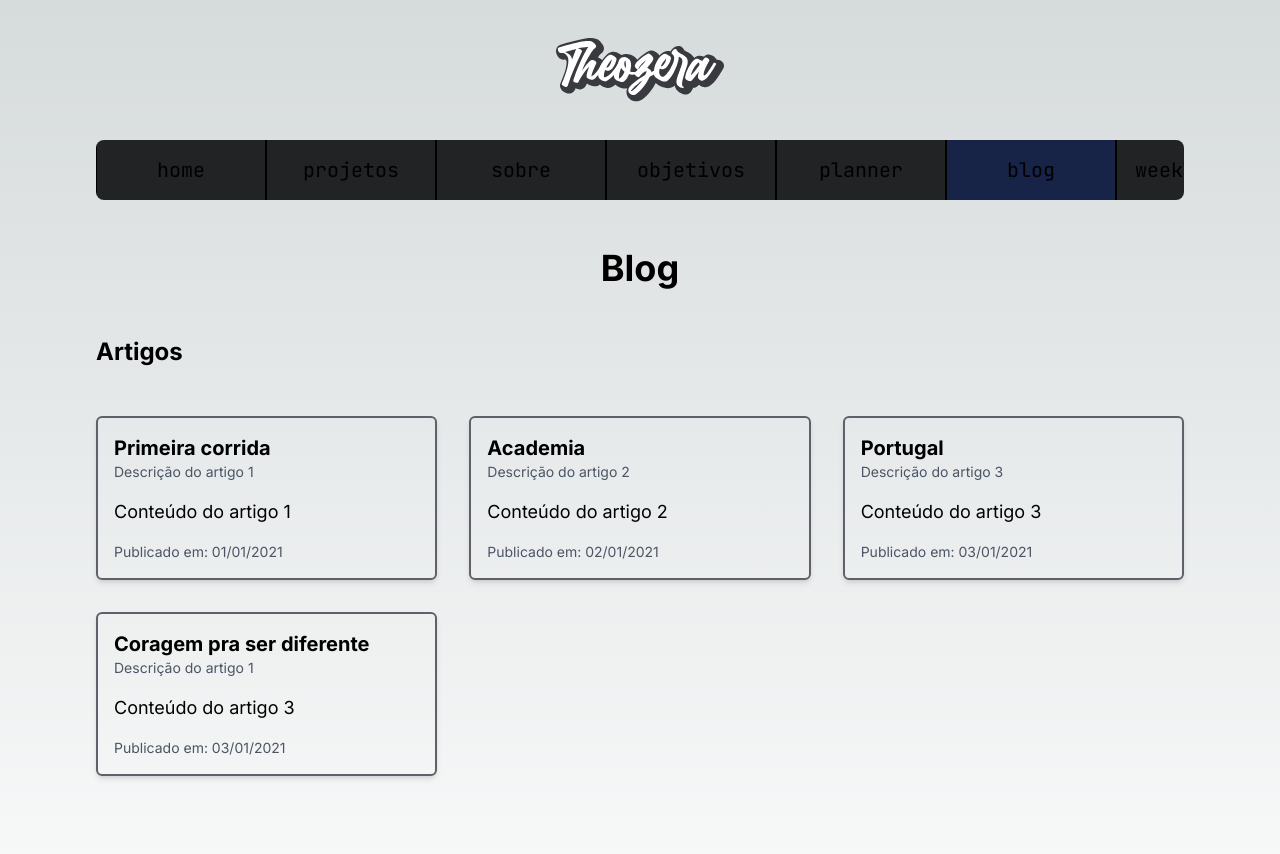
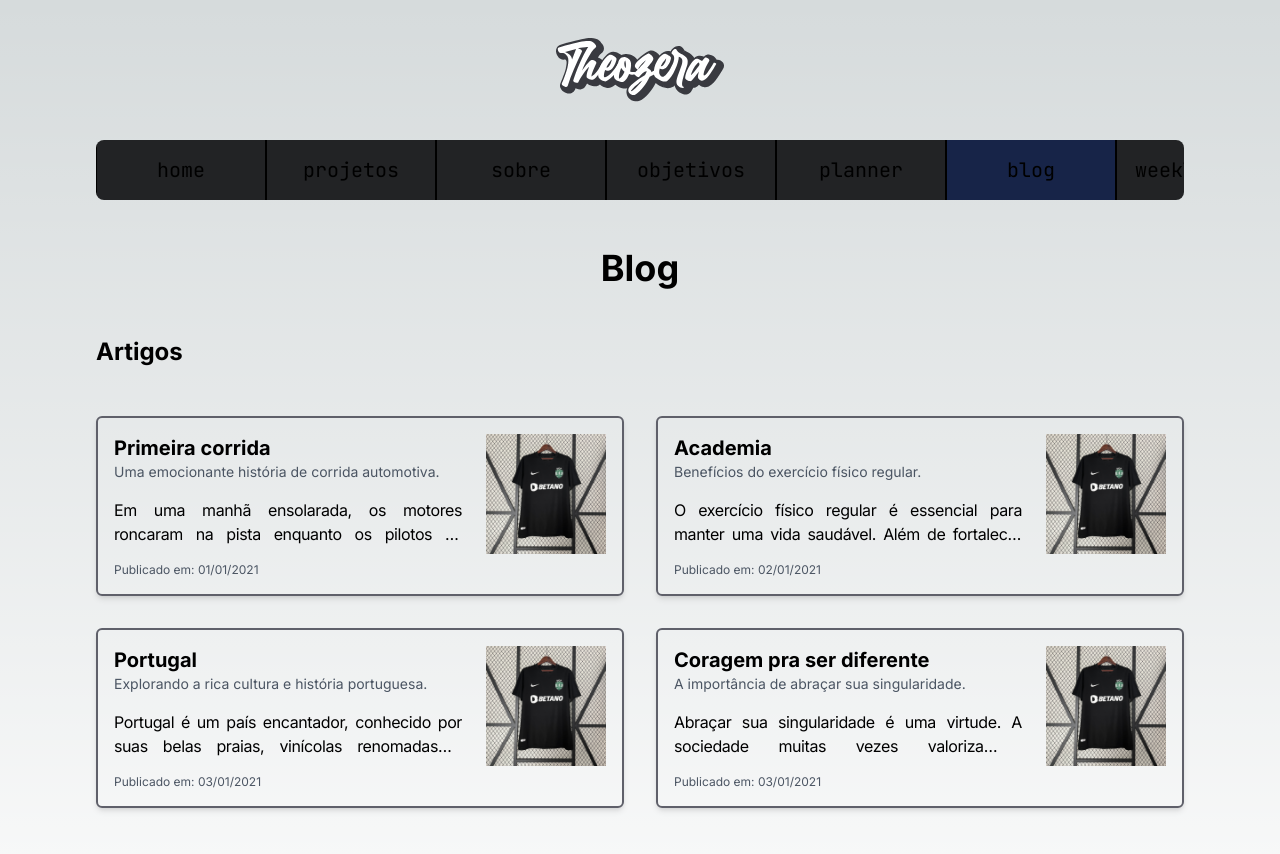
Before and after one commit to theogandara/theozera-site, a Next.js app: page /blog in a window 1280 px wide. Shown: the top 854 px of the page. Built offline with nearby package versions, Linux system fonts and the light colour scheme.

Commit message:
Feat: breadcrumbs

```diff
--- a/src/app/blog/[slug]/page.tsx
+++ b/src/app/blog/[slug]/page.tsx
@@ -1,6 +1,10 @@
+import Breadcrumb from "@/components/Breadcrumb";
+
 export default function Page() {
   return (
-    <main className="flex min-h-screen flex-col gap-12 pt-0">
+    <main className="flex min-h-screen flex-col gap-4 px-8 pt-0">
+      <Breadcrumb path={[{ name: "Blog", url: "/blog" }]} />
+
       <h1 className="text-4xl font-bold text-center">Título</h1>
       <h2 className="text-2xl font-bold">Subtitulo</h2>
 
--- a/src/app/blog/page.tsx
+++ b/src/app/blog/page.tsx
@@ -1,3 +1,5 @@
+import Image from "next/image";
+
 interface ArticleProps {
   title: string;
   description: string;
@@ -10,20 +12,34 @@ const Article = ({ title, description, content, date, id }: ArticleProps) => {
   return (
     <a
       href={`/blog/${id}`}
-      className="flex flex-col gap-4 p-4 border-2 border-[#5F606A] rounded-md shadow-md cursor-pointer hover:shadow-lg hover:border-2 hover:border-[#172448] transition duration-50"
+      className="flex p-4 gap-6 border-2 border-[#5F606A] rounded-md shadow-md cursor-pointer hover:shadow-lg hover:border-2 hover:border-[#172448] transition duration-50 max-h-[250px] overflow-hidden align-middle"
     >
-      <div>
-        <h3 className="text-xl font-bold">{title}</h3>
-        <p className="text-sm text-gray-600">{description}</p>
+      <div className="flex flex-col gap-4">
+        <div>
+          <h3 className="text-xl font-bold text-ellipsis">{title}</h3>
+          <p className="text-sm text-gray-600 text-ellipsis">{description}</p>
+        </div>
+
+        <article className="text-md">
+          <p className="text-justify line-clamp-2 text-ellipsis tracking-tight">
+            {content}
+          </p>
+        </article>
+
+        <footer className="flex items-center justify-between text-xs text-gray-600">
+          <p>{`Publicado em: ${date}`}</p>
+        </footer>
       </div>
 
-      <article className="text-lg">
-        <p className="text-justify">{content}</p>
-      </article>
-
-      <footer className="flex items-center justify-between text-sm text-gray-600">
-        <p>{`Publicado em: ${date}`}</p>
-      </footer>
+      <div className="min-w-[120px] min-h-[120px] max-w-[120px] max-h-[120px]">
+        <Image
+          width={120}
+          height={120}
+          src="/test.png"
+          alt="Imagem do artigo"
+          className="w-full h-full object-cover"
+        />
+      </div>
     </a>
   );
 };
@@ -31,31 +47,35 @@ const Article = ({ title, description, content, date, id }: ArticleProps) => {
 const articles = [
   {
     title: "Primeira corrida",
-    description: "Descrição do artigo 1",
-    content: "Conteúdo do artigo 1",
+    description: "Uma emocionante história de corrida automotiva.",
+    content:
+      "Em uma manhã ensolarada, os motores roncaram na pista enquanto os pilotos se preparavam para a emocionante corrida. Cada curva representava um desafio único, testando a habilidade e a coragem dos competidores. O público aplaudia com entusiasmo, enquanto o líder cruzava a linha de chegada em uma vitória emocionante.",
     date: "01/01/2021",
     id: "1",
   },
   {
     title: "Academia",
-    description: "Descrição do artigo 2",
-    content: "Conteúdo do artigo 2",
+    description: "Benefícios do exercício físico regular.",
+    content:
+      "O exercício físico regular é essencial para manter uma vida saudável. Além de fortalecer os músculos e melhorar a resistência, ele reduz o estresse e melhora o humor. Recomenda-se dedicar pelo menos 30 minutos diários a atividades físicas, como caminhadas, corridas ou exercícios aeróbicos.",
     date: "02/01/2021",
     id: "2",
   },
   {
     title: "Portugal",
-    description: "Descrição do artigo 3",
-    content: "Conteúdo do artigo 3",
+    description: "Explorando a rica cultura e história portuguesa.",
+    content:
+      "Portugal é um país encantador, conhecido por suas belas praias, vinícolas renomadas e cidades históricas. Lisboa, a capital, é famosa por sua arquitetura única e vibrante cena cultural. O Porto é conhecido por seu vinho do Porto e a região do Algarve é um paraíso para os amantes do sol e do mar.",
     date: "03/01/2021",
     id: "3",
   },
   {
     title: "Coragem pra ser diferente",
-    description: "Descrição do artigo 1",
-    content: "Conteúdo do artigo 3",
+    description: "A importância de abraçar sua singularidade.",
+    content:
+      "Abraçar sua singularidade é uma virtude. A sociedade muitas vezes valoriza a conformidade, mas é a individualidade que traz inovação e criatividade. Tenha coragem de seguir seus próprios valores e paixões, mesmo que isso signifique ser diferente dos outros. Abrace quem você é e inspire os outros a fazer o mesmo.",
     date: "03/01/2021",
-    id: "3",
+    id: "4",
   },
 ];
 
@@ -65,7 +85,7 @@ export default function Blog() {
       <h1 className="text-4xl font-bold text-center">Blog</h1>
       <h2 className="text-2xl font-bold">Artigos</h2>
 
-      <section className="grid grid-cols-1 gap-8 md:grid-cols-2 lg:grid-cols-3">
+      <section className="grid grid-cols-1 gap-8 md:grid-cols-2">
         {articles.map((article) => (
           <Article {...article} key={article.id} />
         ))}
--- /dev/null
+++ b/src/components/Breadcrumb.tsx
@@ -0,0 +1,55 @@
+interface BreadcrumbProps {
+  path: {
+    url: string;
+    name: string;
+  }[];
+}
+
+export default function Breadcrumb({ path }: BreadcrumbProps) {
+  return (
+    <nav className="flex text-gray-700" aria-label="Breadcrumb">
+      <ol className="inline-flex items-center space-x-1 md:space-x-2 rtl:space-x-reverse">
+        <li className="inline-flex items-center">
+          <a
+            href="/"
+            className="inline-flex items-center text-sm font-medium text-gray-700 hover:text-blue-600 dark:text-gray-400 dark:hover:text-white"
+          >
+            Home
+          </a>
+        </li>
+
+        {path.map((item, index) => (
+          <li key={index}>
+            <div className="flex items-center">
+              <IconChevronRight />
+              <a
+                href={item.url}
+                className="ms-1 text-sm font-medium text-gray-700 hover:text-blue-600 md:ms-2 dark:text-gray-400 dark:hover:text-white"
+              >
+                {item.name}
+              </a>
+            </div>
+          </li>
+        ))}
+      </ol>
+    </nav>
+  );
+}
+
+const IconChevronRight = () => (
+  <svg
+    className="rtl:rotate-180  w-3 h-3 mx-1 text-gray-400"
+    aria-hidden="true"
+    xmlns="http://www.w3.org/2000/svg"
+    fill="none"
+    viewBox="0 0 6 10"
+  >
+    <path
+      stroke="currentColor"
+      strokeLinecap="round"
+      strokeLinejoin="round"
+      strokeWidth="2"
+      d="m1 9 4-4-4-4"
+    />
+  </svg>
+);
```
Also changed, not shown: public/test.png (added).
